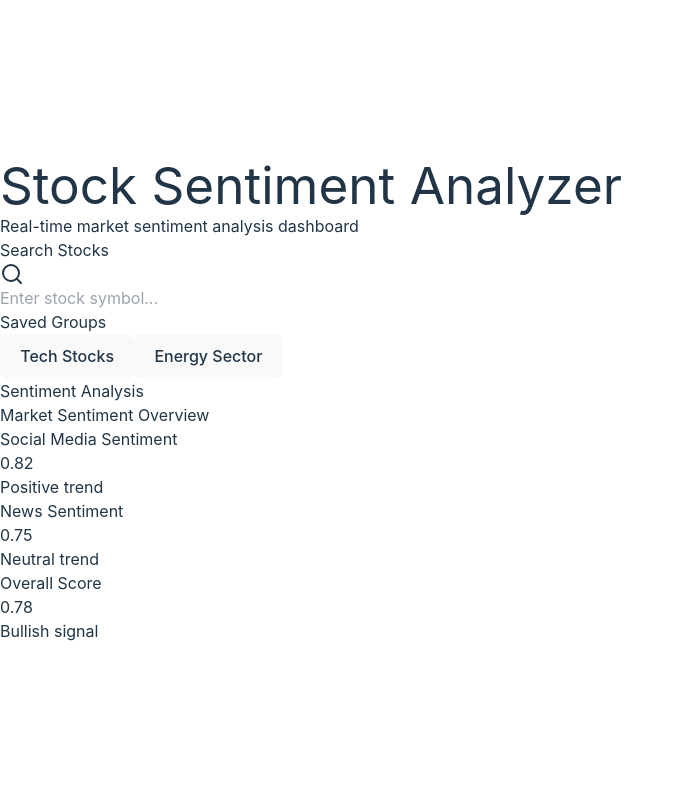
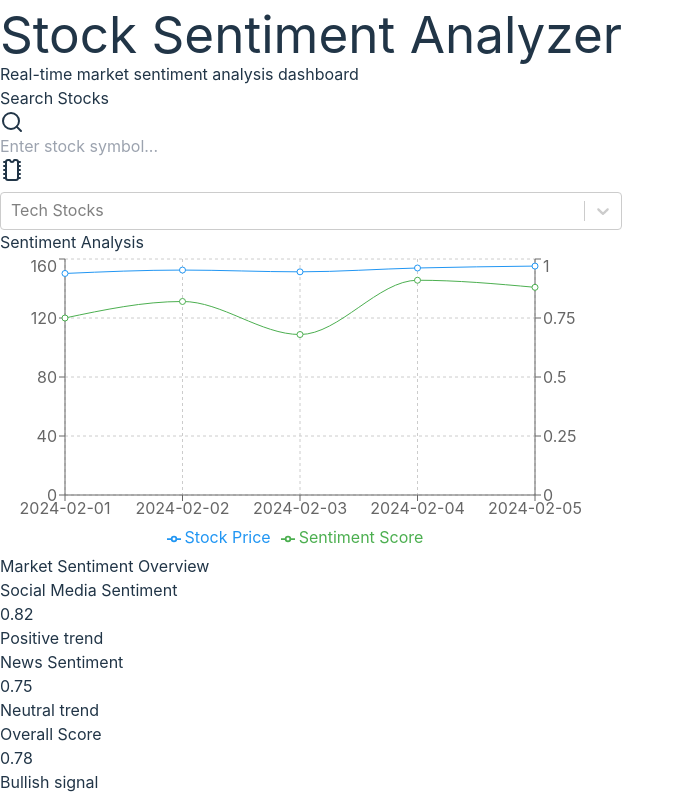
Before and after one commit to poke-key/stock-sentiment-analyzer, a React (Vite) app in the folder frontend/: page /dashboard in a window 1280 px wide. Shown: the whole page, without its empty margins (0-685 px from the left). Built offline with nearby package versions, Linux system fonts and the light colour scheme.

Commit message:
Add dropdown component, and a list of tech stocks
- Installed react-select package
- Made the dashboard fullscreen, and centered the cards a bit.
- Centered the title text.

```diff
--- a/frontend/package.json
+++ b/frontend/package.json
@@ -18,6 +18,7 @@
     "react": "^19.0.0",
     "react-dom": "^19.0.0",
     "react-router": "^7.3.0",
+    "react-select": "^5.10.1",
     "recharts": "^2.15.1",
     "tailwind-merge": "^3.0.1"
   },
--- a/frontend/src/components/Dashboard.jsx
+++ b/frontend/src/components/Dashboard.jsx
@@ -1,7 +1,9 @@
 import React, { useState, useEffect } from 'react';
 import { LineChart, Line, XAxis, YAxis, CartesianGrid, Tooltip, Legend, ResponsiveContainer } from 'recharts';
-import { Search, Bell, BookMarked, Settings } from 'lucide-react';
+import { Search, Bell, BookMarked, Settings, Microchip } from 'lucide-react';
 import { Card, CardHeader, CardTitle, CardContent } from "../components/ui/card";
+import Dropdown from './ui/dropdown.jsx';
+import { techStockOptions } from '../data/stocks.jsx'
 
 const Dashboard = () => {
   const [selectedStock, setSelectedStock] = useState(null);
@@ -23,17 +25,18 @@ const Dashboard = () => {
   }, [selectedStock]);
 
   return (
-    <div className="min-h-screen bg-gray-100 p-4">
+    <div className="w-screen h-screen bg-gray-100 flex flex-col gap-4 grid grid-cols-1">
+
       {/* Header */}
-      <div className="mb-8">
+      <div className="mb-8 flex flex-col justify-center text-center">
         <h1 className="text-3xl font-bold text-gray-800">Stock Sentiment Analyzer</h1>
         <p className="text-gray-600">Real-time market sentiment analysis dashboard</p>
       </div>
 
-      {/* Main Content */}
-      <div className="grid grid-cols-1 lg:grid-cols-3 gap-4">
+      {/* Search Stocks and Graph */}
+      <div className="flex justify-center justify-items-center gap-4">
         {/* Search and Groups Panel */}
-        <Card className="lg:col-span-1">
+        <Card className="">
           <CardHeader>
             <CardTitle>Search Stocks</CardTitle>
           </CardHeader>
@@ -41,35 +44,29 @@ const Dashboard = () => {
             <div className="flex items-center space-x-2 mb-4">
               <Search className="text-gray-400" />
               <input
-                style={{color: 'white'}}
                 type="text"
                 placeholder="Enter stock symbol..."
-                className="w-full p-2 border rounded"
+                className="w-64 p-2 border rounded bg-gray-200 text-gray-800"
               />
             </div>
-            <div className="mt-4">
-              <h3 className="font-semibold mb-2">Saved Groups</h3>
-              <div className="space-y-2">
-                <button className="w-full p-2 text-left bg-blue-50 rounded hover:bg-blue-100">
-                  Tech Stocks
-                </button>
-                <button className="w-full p-2 text-left bg-blue-50 rounded hover:bg-blue-100">
+            <div className="flex items-center space-x-2 mb-4">
+            <Microchip className="text-gray-400 mt-2" />
+            <Dropdown placeholder='Tech Stocks' options={techStockOptions} className='w-64' />
+                {/* <button className="w-full p-2 text-left bg-blue-50 rounded hover:bg-blue-100">
                   Energy Sector
-                </button>
+                </button> */}
             </div>
-            </div>
+
           </CardContent>
         </Card>
 
         {/* Main Chart */}
-        <Card className="lg:col-span-2">
+        <Card>
           <CardHeader>
             <CardTitle>Sentiment Analysis</CardTitle>
           </CardHeader>
           <CardContent>
-            <div className="h-96">
-              <ResponsiveContainer width="100%" height="100%">
-                <LineChart data={sentimentData}>
+          <LineChart data={sentimentData} width={600} height={300}>
               <CartesianGrid strokeDasharray="3 3" />
               <XAxis dataKey="date" />
               <YAxis yAxisId="left" />
@@ -91,13 +88,13 @@ const Dashboard = () => {
                 name="Sentiment Score"
               />
             </LineChart>
-              </ResponsiveContainer>
-            </div>
           </CardContent>
         </Card>
+      </div>
 
         {/* Sentiment Stats */}
-        <Card className="lg:col-span-3">
+        <div className='flex justify-center justify-items-center gap-4 max-h-fit'>
+          <Card>
             <CardHeader>
               <CardTitle>Market Sentiment Overview</CardTitle>
             </CardHeader>
--- /dev/null
+++ b/frontend/src/components/ui/dropdown.jsx
@@ -0,0 +1,53 @@
+import React, { Component } from "react";
+import Select, { components } from "react-select";
+
+const { ValueContainer, Placeholder } = components;
+
+const CustomValueContainer = ({ children, ...props }) => {
+  return (
+    <ValueContainer {...props}>
+      <Placeholder {...props} isFocused={props.isFocused}>
+        {props.selectProps.placeholder}
+      </Placeholder>
+      {React.Children.map(children, child =>
+        child && child.type !== Placeholder ? child : null
+      )}
+    </ValueContainer>
+  );
+};
+
+export default class Dropdown extends Component {
+  render() {
+    return (
+      <Select
+        className={`basic-single ${ this.props.className }`}
+        classNamePrefix="select"
+        name="color"
+        isClearable
+        options={this.props.options}
+        placeholder={this.props.placeholder}
+        components={{
+          ValueContainer: CustomValueContainer
+        }}
+        styles={{
+          container: (provided, state) => ({
+            ...provided,
+            marginTop: 10
+          }),
+          valueContainer: (provided, state) => ({
+            ...provided,
+            overflow: "visible"
+          }),
+          placeholder: (provided, state) => ({
+            ...provided,
+            position: "absolute",
+            top: state.hasValue || state.selectProps.inputValue ? -25 : "10%",
+            left: state.hasValue || state.selectProps.inputValue ? -9 : 0,
+            transition: "top 0.15s, font-size 0.1s",
+            fontSize: (state.hasValue || state.selectProps.inputValue) && 13
+          })
+        }}
+      />
+    );
+  }
+}
--- /dev/null
+++ b/frontend/src/data/stocks.jsx
@@ -0,0 +1,20 @@
+export const techStockOptions = [
+	{ value: "NVDA", label: "Nvidia" },
+	{ value: "AMD", label: "AMD" },
+	{ value: "AVGO", label: "Broadcom" },
+	{ value: "INTC", label: "Intel" },
+	{ value: "MSFT", label: "Microsoft" },
+	{ value: "AMZN", label: "Amazon" },
+	{ value: "GOOGL", label: "Alphabet" },
+	{ value: "ORCL", label: "Oracle" },
+	{ value: "TSLA", label: "Tesla" },
+	{ value: "META", label: "Meta" },
+	{ value: "PLTR", label: "Palantir" },
+	{ value: "AI", label: "C3.ai" },
+	{ value: "CRWD", label: "CrowdStrike" },
+	{ value: "PANW", label: "Palo Alto Networks" },
+	{ value: "SNOW", label: "Snowflake" },
+	{ value: "GTLB", label: "GitLab" },
+	{ value: "DDOG", label: "Datadog" },
+	{ value: "MDB", label: "MongoDB" }
+  ];
```
Also changed, not shown: 1 other file (tests, documents, lock files or other folders). Lines whose indentation alone changed are shown as unchanged.
